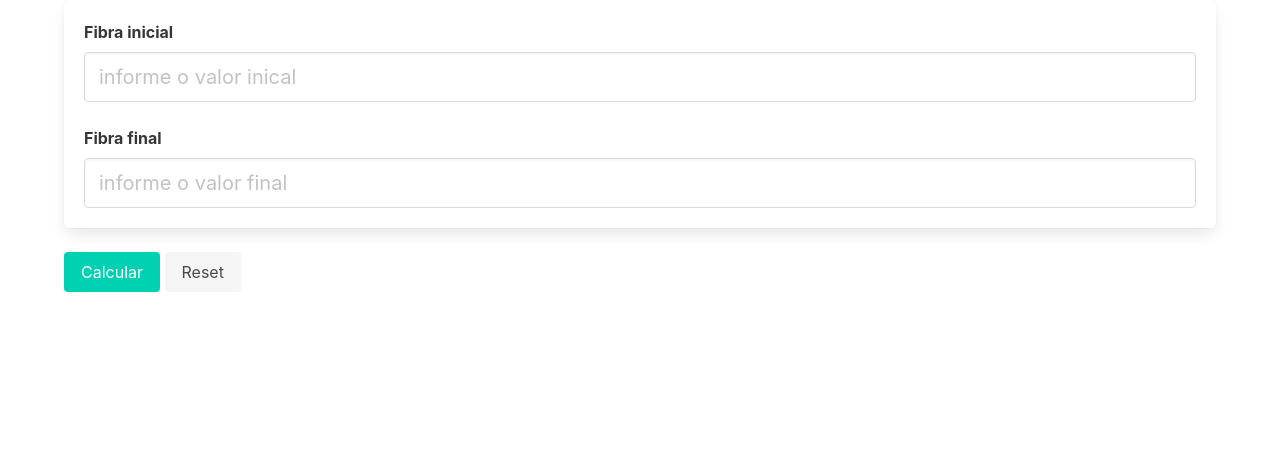
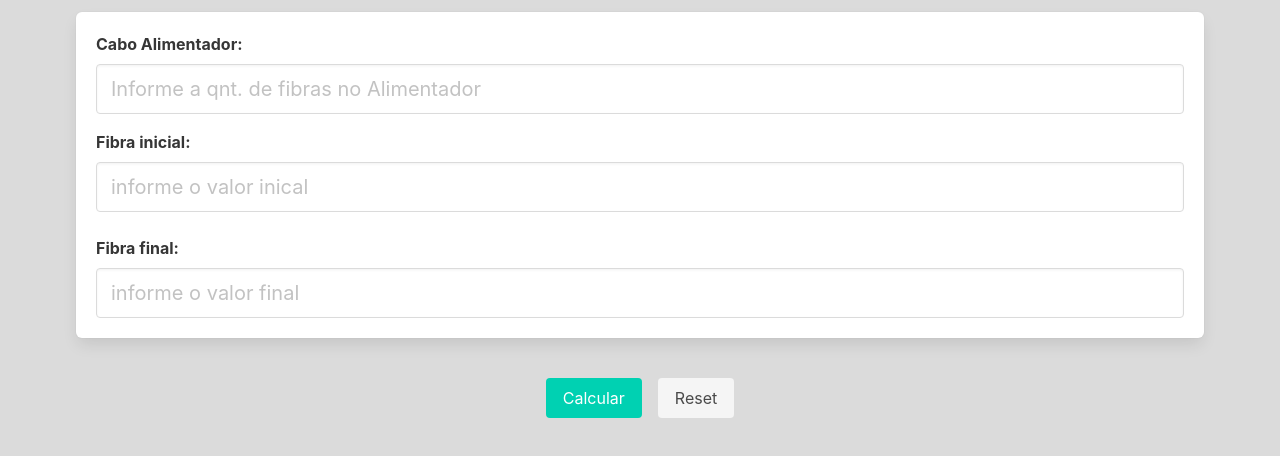
Before and after one commit to Mobiuus-learn/contador-fusoes, a website built with Vite: page index.html in a window 1280 px wide. Built offline with nearby package versions, Linux system fonts and the light colour scheme.

Commit message:
layout inicial beta 1

```diff
--- a/index.html
+++ b/index.html
@@ -7,8 +7,9 @@
     <link rel="stylesheet" href="./style/style.css">
     <title>Document</title>
 </head>
-<body class="is-mobile">
-    <div class="container">
+<body class="is-mobile has-background-grey-lighter max">
+
+    <div class="container column ">
         <!-- <div class="box h-ali">
 
             <h2>Cabo Alimentador</h2>
@@ -16,15 +17,22 @@
 
         </div> -->
 
+
         <div class=" box second-cont">
-            <label for="fib-ini" class="label mt-8">Fibra inicial</label>
+            <label for="alimentador" class="label mt-8">Cabo Alimentador:</label>
+            <input type="number" name="alimentador" id="cable-ali" class="input is-medium mb-4 " placeholder="Informe a qnt. de fibras no Alimentador">
+
+            <label for="fib-ini" class="label mt-8">Fibra inicial:</label>
             <input type="number" class="input is-medium mb-5" id="fib-ini" placeholder="informe o valor inical">
-            <label for="fib-fim" class="label mt-8">Fibra final</label>
+            <label for="fib-fim" class="label mt-8">Fibra final:</label>
             <input type="number"  class="input is-medium" id="fib-fim" placeholder="informe o valor final">
 
         </div>
-        <button class="button is-primary ml-auto btn-send" id = "btn-send">Calcular</button>
-        <button class="button is-light btn-reset" id = "btn-reset">Reset</button>
+        <div class="p-4 is-flex is-align-items-center is-justify-content-center">
+
+            <button class="button is-primary mr-4 btn-send" id = "btn-send">Calcular</button>
+            <button class="button is-light btn-reset" id = "btn-reset">Reset</button>
+        </div>
         <div class="fusion-result"></div>
     </div>
     <script src="./src/index.js" defer></script>
--- a/style/style.css
+++ b/style/style.css
@@ -1 +1,5 @@
 @import "https://cdn.jsdelivr.net/npm/bulma@0.9.4/css/bulma.min.css";
+
+.max{
+    height:100vh;
+}
```
